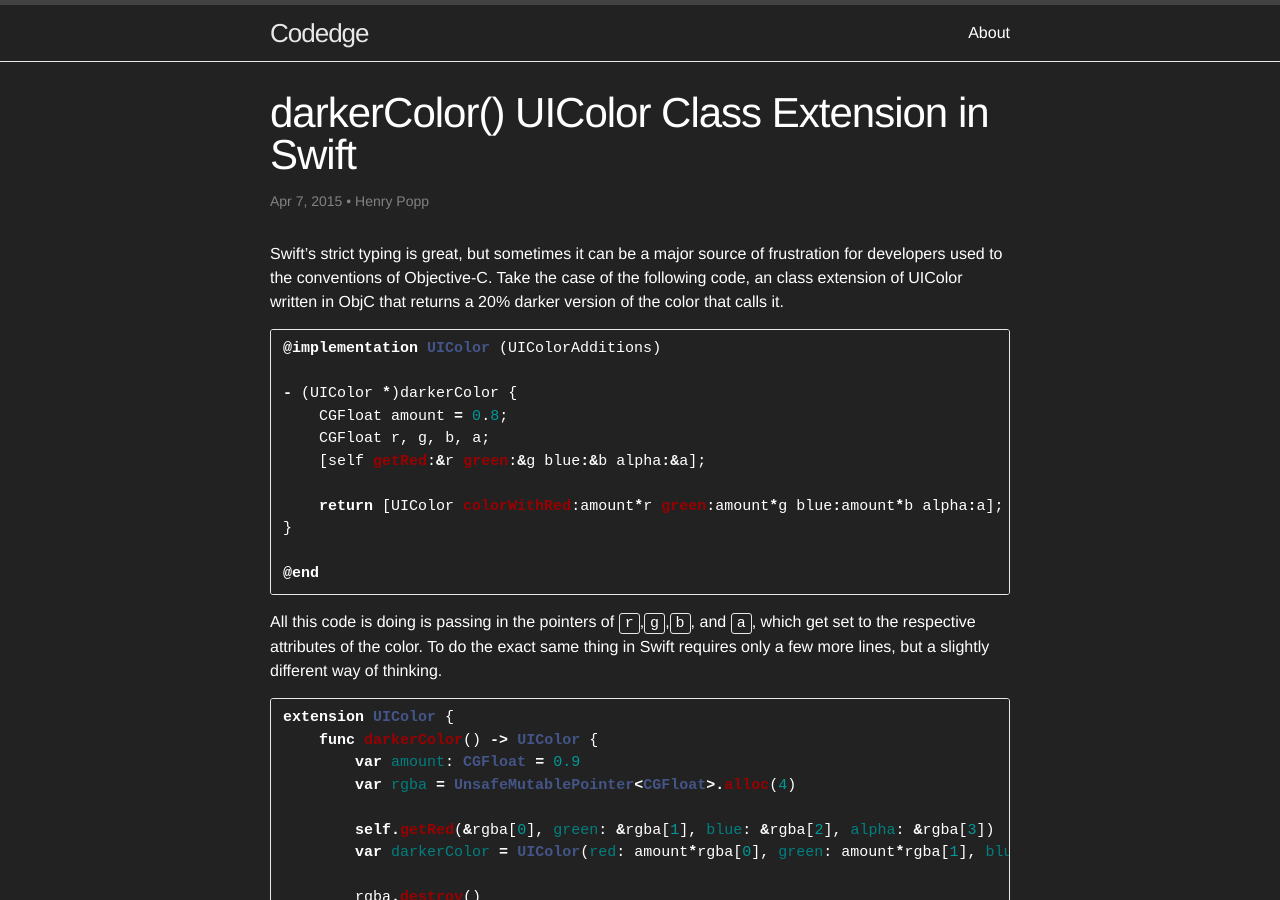
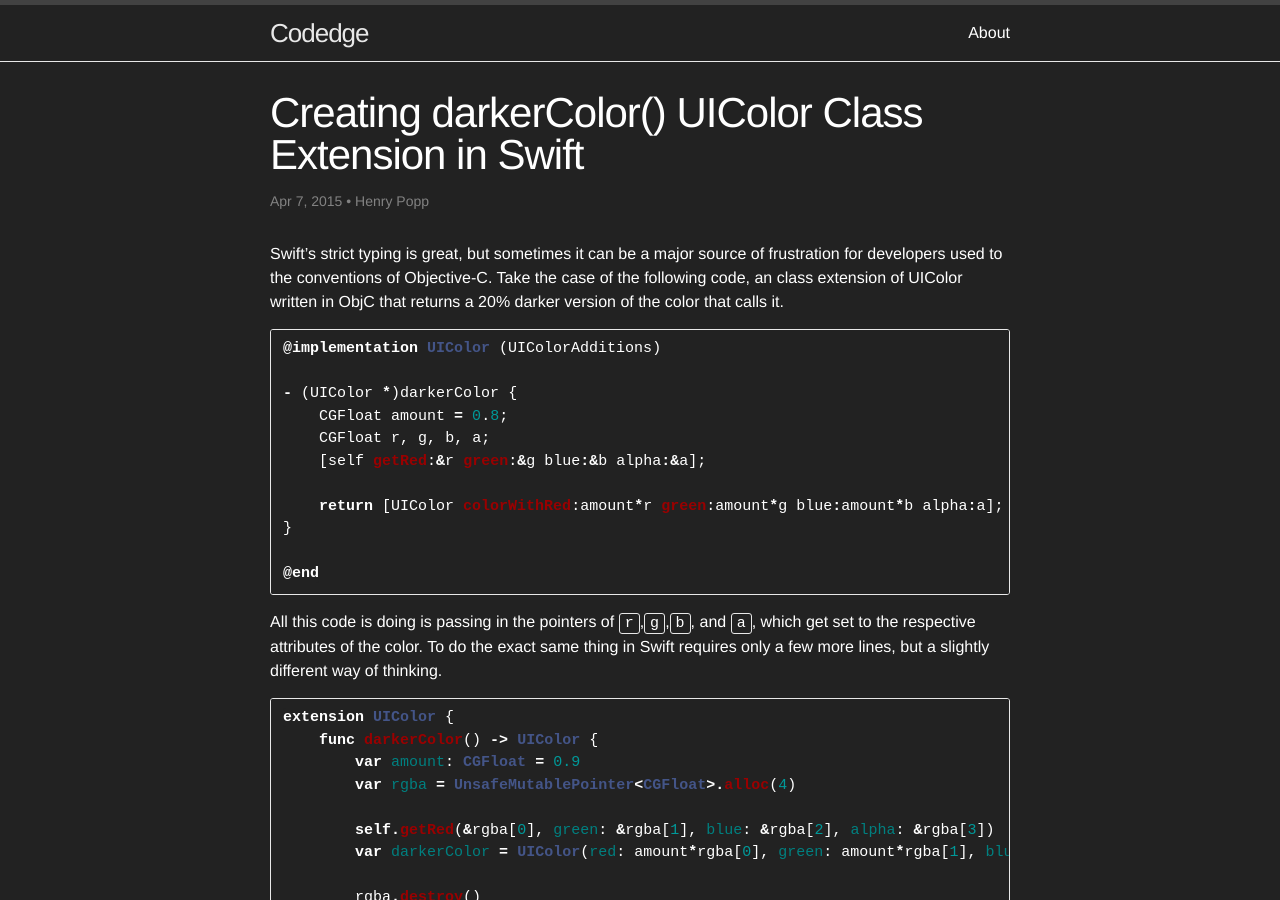
Before and after one commit to codedge-dev/codedge-dev.github.io, a Jekyll site: the page built from _posts/2015-04-17-creating-darkercolor-with-uicolor-class-extension.markdown, in a window 1280 px wide and 900 px high. Built offline with Jekyll 4.4.1, drawn with Linux system fonts in a browser that asks for light colours.

Commit message:
Fixed highlight issue

```diff
--- a/_posts/2015-04-17-darkercolor-with-uicolor-class-extension.markdown
+++ b/_posts/2015-04-17-creating-darkercolor-with-uicolor-class-extension.markdown
@@ -1,13 +1,14 @@
 ---
 layout: post
-title:  "darkerColor() UIColor Class Extension in Swift"
+title:  "Creating darkerColor() UIColor Class Extension in Swift"
 date:   2015-04-07 00:18:55
 author: henry
 categories: ios swift
 ---
 
 Swift's strict typing is great, but sometimes it can be a major source of frustration for developers used to the conventions of Objective-C. Take the case of the following code, an class extension of UIColor written in ObjC that returns a 20% darker version of the color that calls it.
-{% highlight objc %}
+
+{% highlight objective-c %}
 @implementation UIColor (UIColorAdditions)
 
 - (UIColor *)darkerColor {
```
Also changed, not shown: 3 other files.
